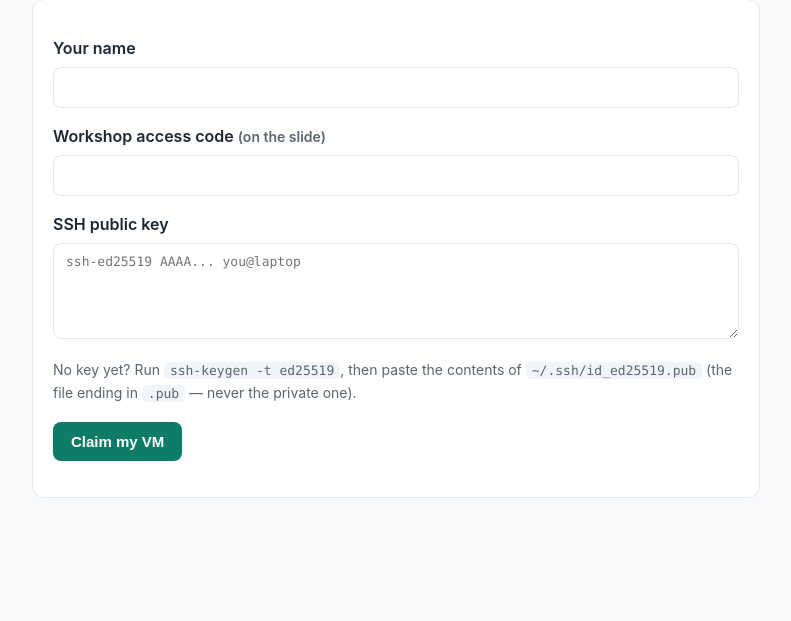
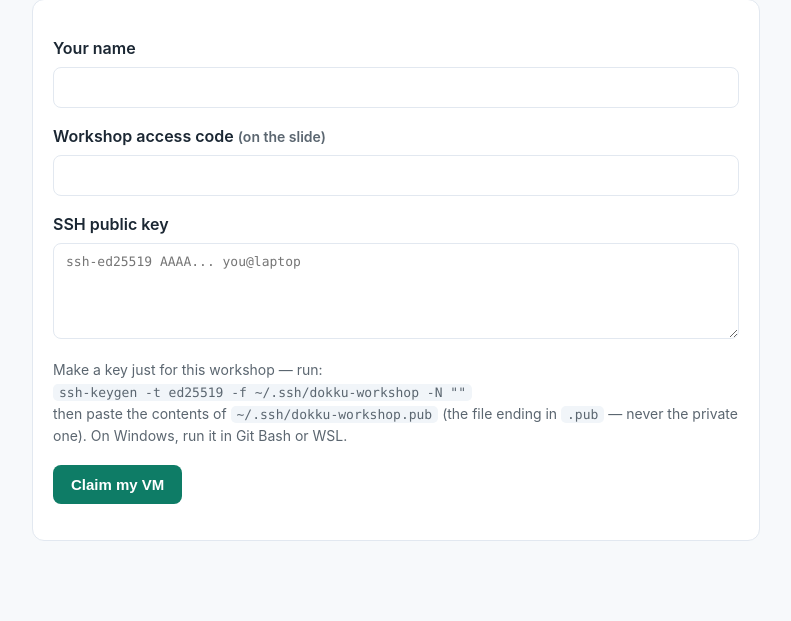
Before and after one commit to marlance/dokku-workshop, a Python web app: template app/templates/signup.html in a window 1280 px wide. Shown: the part 181-802 px from the top of the page, without its empty margins (244-1035 px from the left). Before the commit the page ends 679 px from the top, so only its background shows below. Run offline with Jinja, Linux system fonts and the light colour scheme; the template is opened without the code that fills it, so the values that code supplies are empty.

Commit message:
app: have attendees generate a dedicated ~/.ssh/dokku-workshop key
Standardize on one key filename so the personal page's SSH config IdentityFile
works for everyone without hand-editing. Signup page now instructs
ssh-keygen -f ~/.ssh/dokku-workshop; me.html points IdentityFile at it.

Co-Authored-By: Claude Opus 4.8 <noreply@anthropic.com>

```diff
--- a/app/templates/me.html
+++ b/app/templates/me.html
@@ -13,19 +13,19 @@ Kubernetes: {{ app_k8s_url }}</pre>
 
 <h2>1. Add this to your SSH config</h2>
 <p class="muted">File location: <code>~/.ssh/config</code> on Mac/Linux, <code>C:\Users\&lt;name&gt;\.ssh\config</code> on Windows.</p>
-<p class="muted"><strong>If your key isn't <code>~/.ssh/id_ed25519</code></strong>, change both <code>IdentityFile</code> lines to your key — the private key whose <code>.pub</code> you pasted at signup (e.g. <code>~/.ssh/id_ed25519</code> → <code>~/.ssh/&lt;your-key&gt;</code>).</p>
+<p class="muted">This uses the <code>~/.ssh/dokku-workshop</code> key you generated at signup. If you saved it under a different name, change both <code>IdentityFile</code> lines to match.</p>
 <div class="codeblock">
   <button class="copy" data-copy-target="sshcfg">Copy</button>
   <pre id="sshcfg">Host workshop-jump
   HostName {{ jump_public_ip }}
   User jump
-  IdentityFile ~/.ssh/id_ed25519
+  IdentityFile ~/.ssh/dokku-workshop
 
 Host dokku-{{ user_nn }}
   HostName {{ vm_ip }}
   User dokku
   ProxyJump workshop-jump
-  IdentityFile ~/.ssh/id_ed25519</pre>
+  IdentityFile ~/.ssh/dokku-workshop</pre>
 </div>
 
 <h2>2. Test it</h2>
--- a/app/templates/signup.html
+++ b/app/templates/signup.html
@@ -23,8 +23,11 @@
     <label for="public_key">SSH public key</label>
     <textarea id="public_key" name="public_key" placeholder="ssh-ed25519 AAAA... you@laptop" required>{{ public_key }}</textarea>
     <p class="muted">
-      No key yet? Run <code>ssh-keygen -t ed25519</code>, then paste the contents of
-      <code>~/.ssh/id_ed25519.pub</code> (the file ending in <code>.pub</code> — never the private one).
+      Make a key just for this workshop — run:<br>
+      <code>ssh-keygen -t ed25519 -f ~/.ssh/dokku-workshop -N ""</code><br>
+      then paste the contents of <code>~/.ssh/dokku-workshop.pub</code>
+      (the file ending in <code>.pub</code> — never the private one).
+      On Windows, run it in Git Bash or WSL.
     </p>
 
     <p style="margin-top:18px"><button type="submit">Claim my VM</button></p>
```
